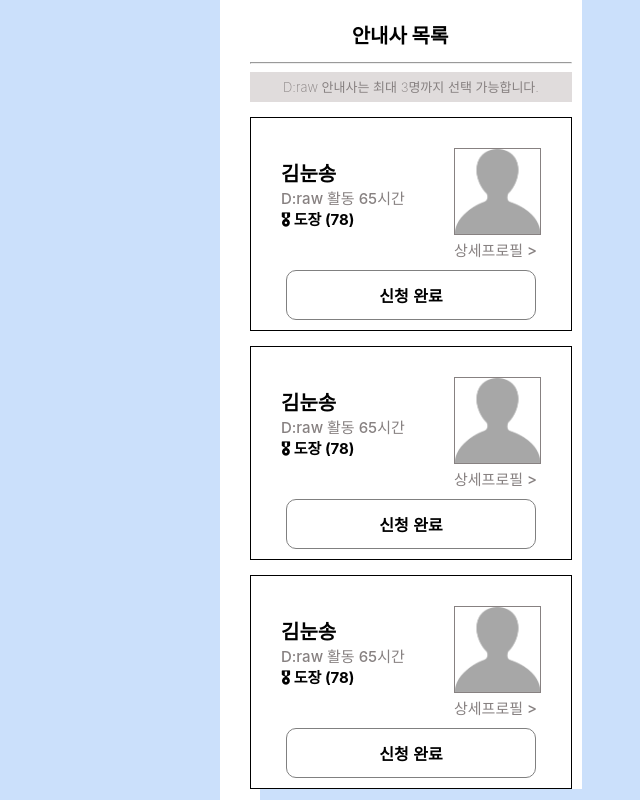
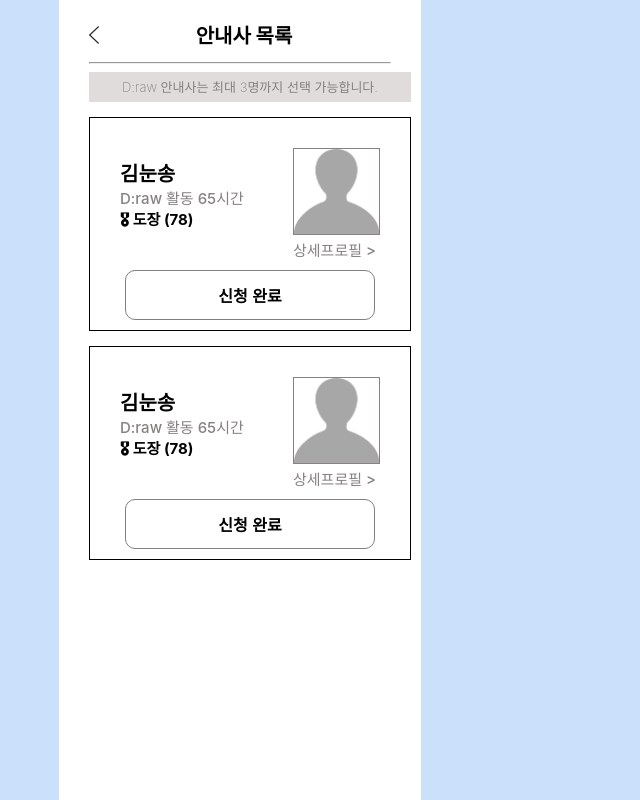
Before and after one commit to Likelion-at-SMWU-11th/D_raw-Client, a React (Create React App) app in the folder d_raw/: page /match/helperlist in a window 1280 px wide. Shown: the whole page, without its empty margins (400-1040 px from the left). Built offline with nearby package versions, Linux system fonts and the light colour scheme.

Commit message:
경로 수정

```diff
--- a/d_raw/src/App.js
+++ b/d_raw/src/App.js
@@ -21,7 +21,6 @@ import Delete from "./Delete";
 import FastMatching from "./FastMatching";
 import HelperFastMatching from "./HelperFastMatching";
 import HelperList from "./HelperList";
-import HelperListProfile from "./HelperListprofile";
 import HelperMatching from "./HelperMatching";
 import HelperSuggestMatching from "./HelperSuggestMatching";
 import Login from "./Login";
@@ -64,14 +63,10 @@ function App() {
           <Route path="/type" element={<Type />} />
           <Route path="/type/info" element={<Typeinfo />} />
           <Route path="/type/info/selectregion" element={<SelectRegion />} />
-          <Route path="/match_type" element={<Matching />} />
+          <Route path="/match/check" element={<Matching />} />
           <Route path="/match/quick" element={<FastMatching />} />
           <Route path="/match/profile" element={<ProfileMatching />} />
           <Route path="/match/helperlist" element={<HelperList />} />
-          <Route
-            path="/matching/helperlist/profile"
-            element={<HelperListProfile />}
-          />
           <Route path="/match/delete" element={<Delete />} />
           <Route path="/profile/edit" element={<Profile />} />
           <Route path="/profile/edit/career" element={<EditCareer />} />
--- a/d_raw/src/FastMatching.js
+++ b/d_raw/src/FastMatching.js
@@ -11,11 +11,11 @@ const FastMatching = () => {
   };
 
   const goToEditPage = () => {
-    navigate("/matching_type");
+    navigate("/match/check");
   };
 
   const goToDeletePage = () => {
-    navigate("/matching/delete");
+    navigate("/match/delete");
   };
 
   return (
--- a/d_raw/src/HelperList.js
+++ b/d_raw/src/HelperList.js
@@ -7,12 +7,26 @@ const HelperList = () => {
   const navigate = useNavigate();
 
   const goToHelperProfile = () => {
-    navigate("/match/helperlist/profile");
+    navigate("/match/profile/<int:pk>");
+  };
+
+  const onBack = () => {
+    navigate(-1);
   };
 
   return (
     <div className="helperlist_div">
-      <header>안내사 목록</header>
+      <header>
+        {" "}
+        <img
+          src="/images/back.png"
+          className="GoBackButton"
+          onClick={onBack}
+          width="20"
+          height="20"
+        />
+        안내사 목록
+      </header>
       <hr />
       <div className="helper_notice">
         D:raw 안내사는 최대 3명까지 선택 가능합니다.{" "}
@@ -80,7 +94,7 @@ const HelperList = () => {
           </button>
         </div>
       </div>
-      <div className="helperlist">
+      {/*       <div className="helperlist">
         <div className="helper">
           <br />
           <div className="helperlist_content_left">
@@ -96,7 +110,7 @@ const HelperList = () => {
             />
             <br />
             <span className="helperlist_image_detail">
-              상세프로필 {/* &nbsp; */}
+              상세프로필
               <span
                 className="helperlist_image_detail"
                 onClick={goToHelperProfile}
@@ -110,7 +124,7 @@ const HelperList = () => {
         <button type="submit" className="add_profile">
           신청 완료
         </button>
-      </div>
+      </div> */}
     </div>
   );
 };
--- a/d_raw/src/HelperListprofile.js
+++ /dev/null
@@ -1,7 +0,0 @@
-import React from "react";
-
-const HelperListProfile = () => {
-  return <div>내가 바로 프로필</div>;
-};
-
-export default HelperListProfile;
--- a/d_raw/src/Matching.js
+++ b/d_raw/src/Matching.js
@@ -85,11 +85,24 @@ const Matching = () => {
   const goToAddressEdit = () => {
     navigate("/service2");
   };
+  const onBack = () => {
+    navigate(-1);
+  };
 
   return (
     <form onSubmit={handleSubmit}>
       <div>
-        <header>신청 정보 확인</header>
+        <header>
+          {" "}
+          <img
+            src="/images/back.png"
+            className="GoBackButton"
+            onClick={onBack}
+            width="20"
+            height="20"
+          />
+          신청 정보 확인
+        </header>
         <hr />
         <br />
         <div>
--- a/d_raw/src/Profile.js
+++ b/d_raw/src/Profile.js
@@ -19,8 +19,12 @@ const Profile = () => {
     navigate("/profile/edit/date");
   };
 
-  const goToReview = () => {
+  /*   const goToReview = () => {
     navigate("/match/profile/<int:pk>");
+  }; */
+
+  const goToHelperProfile = () => {
+    navigate("match/profile/<int:pk>");
   };
 
   /*   프로필 사진 구현 */
@@ -137,7 +141,7 @@ const Profile = () => {
             <img
               src="/images/next.png"
               className="GoNextButton"
-              onClick={goToReview}
+              onClick={goToHelperProfile}
               width="20"
               height="20"
             />
--- a/d_raw/src/ProfileMatching.js
+++ b/d_raw/src/ProfileMatching.js
@@ -11,11 +11,11 @@ const ProfileMatching = () => {
   };
 
   const goToEditPage = () => {
-    navigate("/matching_type");
+    navigate("/match/check");
   };
 
   const goToDeletePage = () => {
-    navigate("/matching/delete");
+    navigate("/match/delete");
   };
 
   return (
--- a/d_raw/src/static/FastMatching.css
+++ b/d_raw/src/static/FastMatching.css
@@ -37,7 +37,7 @@
 }
 
 .fastmatching_content{
-    padding-top:150px;
+    padding-top:325px;
     margin-top: 180px;
     height: 100px;
     text-align: center;
--- a/d_raw/src/static/HelperList.css
+++ b/d_raw/src/static/HelperList.css
@@ -1,10 +1,3 @@
-.helperlist_div{
-    position: absolute;
-/*     height: 800px;
-    max-height: 800px;
-    overflow-y: hidden scroll; */
-}
-
 div .helper_notice{
     width: 322px;
     height: 30px;
```
